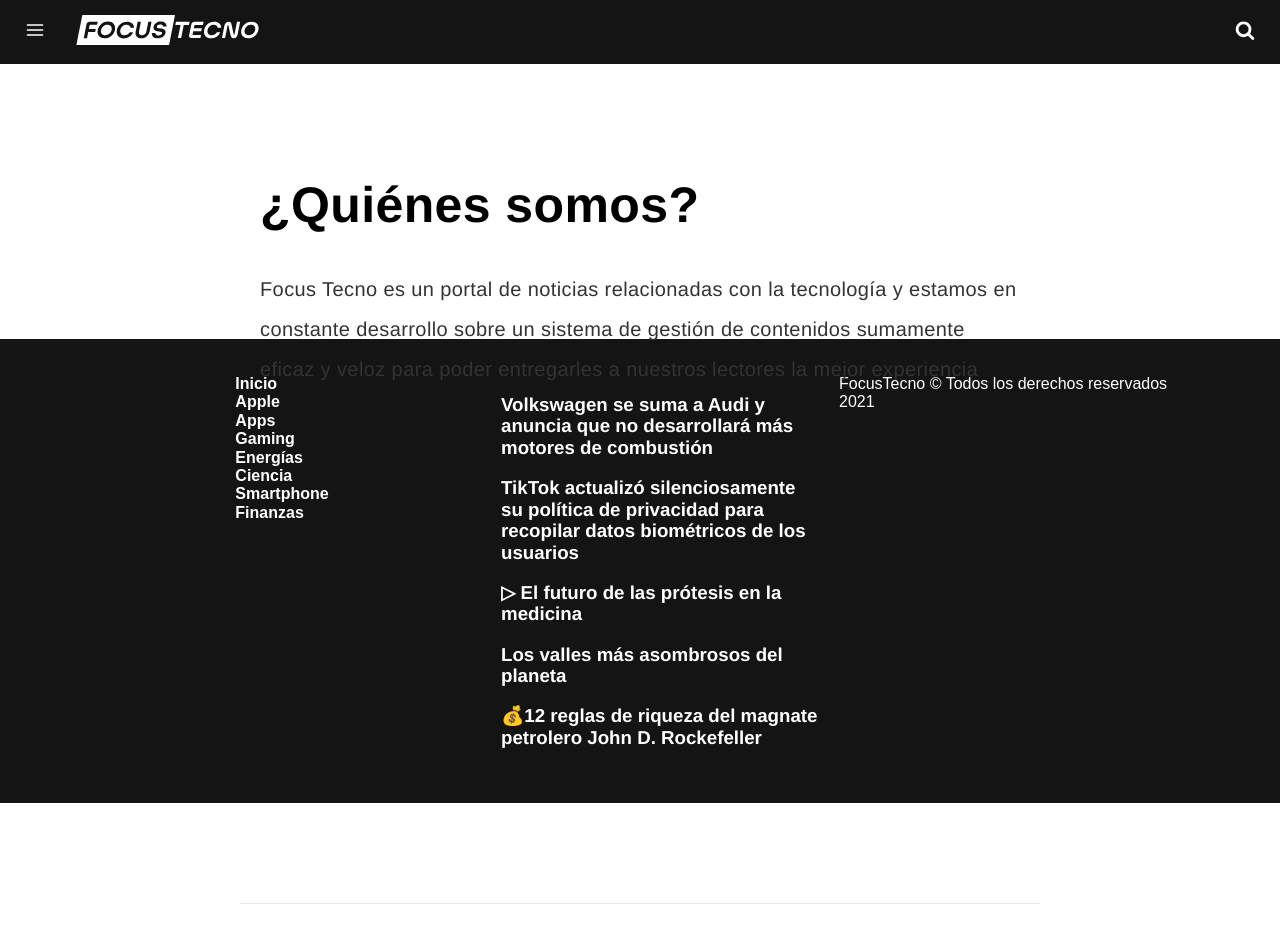
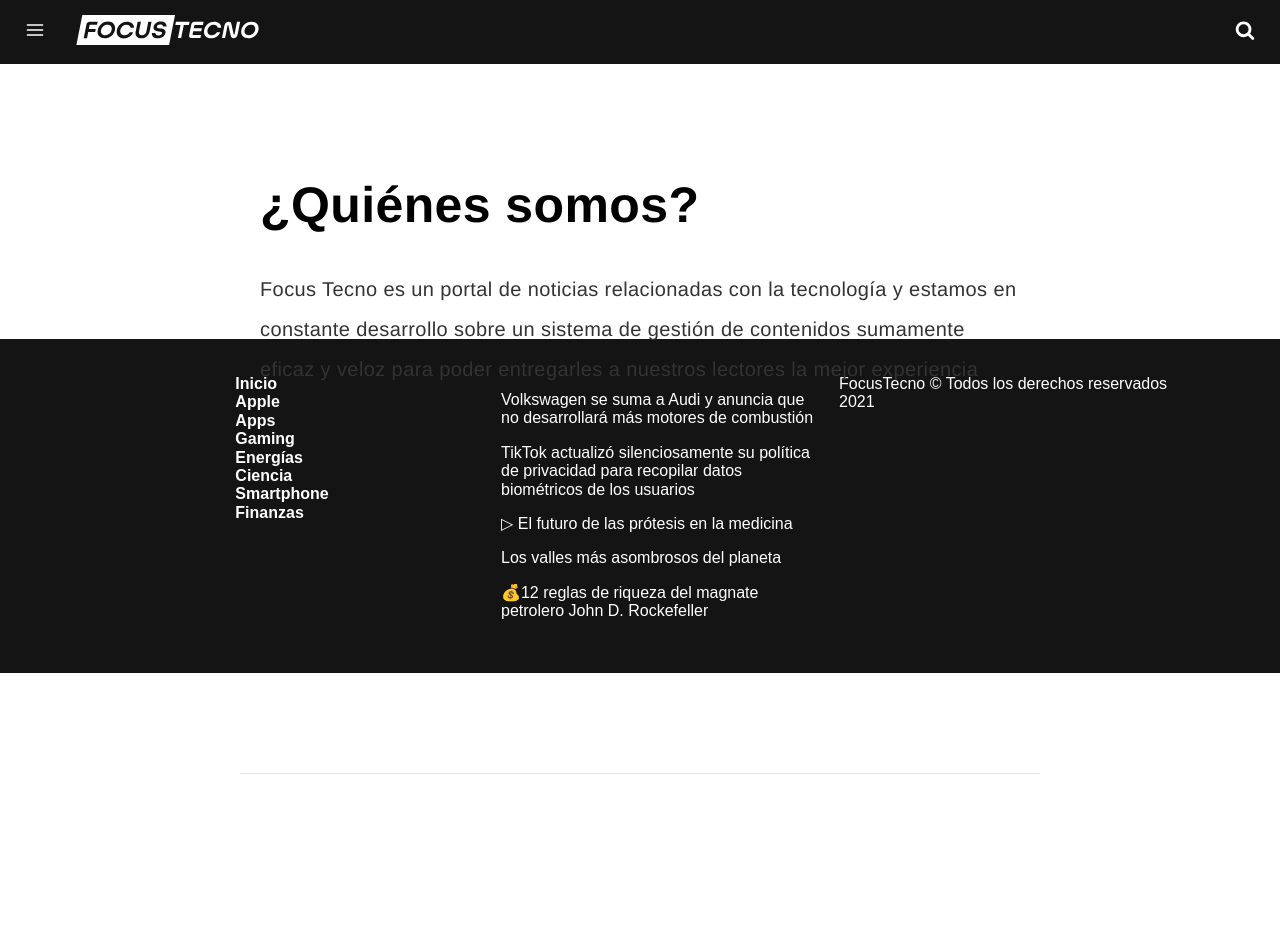
Before and after one commit to Focustecno/incredible-parsley, a Jekyll site: the page built from pages/about-1.md, in a window 1280 px wide and 944 px high. Built offline with Jekyll 4.4.1, drawn with Linux system fonts in a browser that asks for light colours; some web fonts are replaced; comment, search, counter and statistics services are not loaded.

Commit message:
Update footer.html

```diff
--- a/_includes/footer.html
+++ b/_includes/footer.html
@@ -33,7 +33,7 @@
                         {% for post in shuffled_array limit:5 %}
                             <li>
                                 <a href="{{ post.url | prepend: site.baseurl }}">
-                                    <h3>{{ post.title }}</h3>
+                                    <p>{{ post.title }}</p>
                                 </a>
                             </li>
                         {% endfor %}
```
